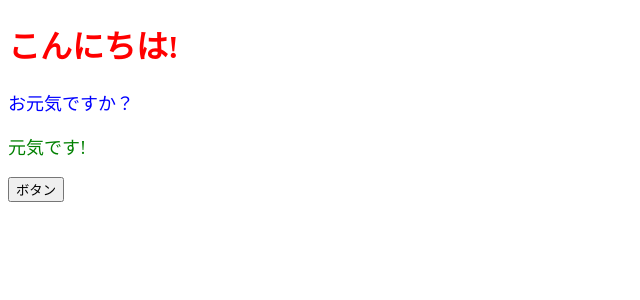
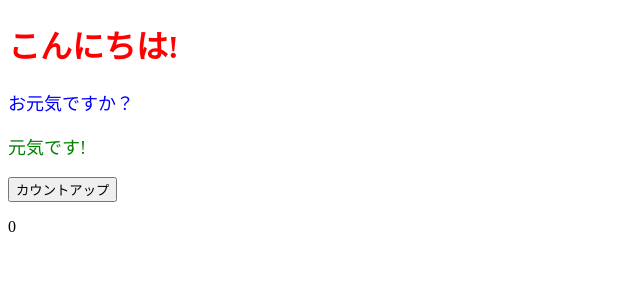
Before and after one commit to Takao-Yamasaki/react-basis, a React (Create React App) app in the folder react-basis/: page / in a window 1280 px wide. Shown: the top 300 px of the page, without its empty margins (0-640 px from the left). Built offline with nearby package versions, Linux system fonts and the light colour scheme.

Commit message:
add:State

```diff
--- a/react-basis/src/App.jsx
+++ b/react-basis/src/App.jsx
@@ -1,17 +1,29 @@
+// hooksをimportする
+import { useState } from "react";
 import { ColorfulMessage } from "./components/ColorfulMessage";
 
 // アロー関数で記載する
 export const App = () => {
-  const onClickButton = () => alert();
+  // Stateの定義
+  // hooksは一番上の階層でしか使用できない
+  const [num, setNum] = useState(0);
+  const onClickCountUp = () => {
+    // 現在のStateの値を基に更新したい場合は関数を使用
+    setNum((prev) => prev + 1);
+    setNum((prev) => prev + 1);
+    // 裏でバッチ処理が走っているので、すぐには更新されない
+    // setNum(num + 1);
+  };
 
   return (
     <>
       <h1 style={{color: "red"}}>こんにちは!</h1>
       <ColorfulMessage color="blue">お元気ですか？</ColorfulMessage>
       <ColorfulMessage color="green">元気です!</ColorfulMessage>
-      {console.log('hoge!')}
-      <button onClick={onClickButton}>ボタン</button>
+      {/* {console.log('hoge!')} */}
+      <button onClick={onClickCountUp}>カウントアップ</button>
       {/* <button onClick={() => alert()}>ボタン</button> */}
+      <p>{num}</p>
     </>
   );
 };
```
